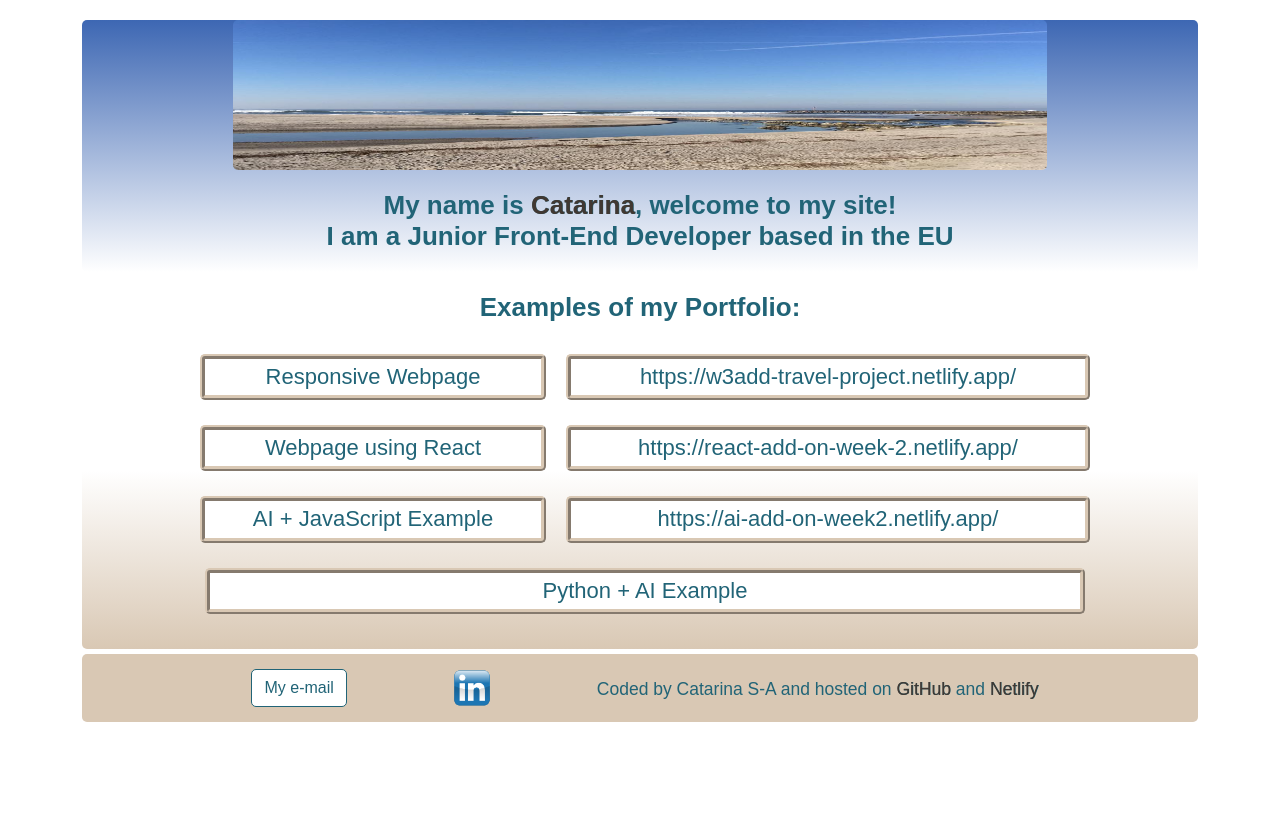
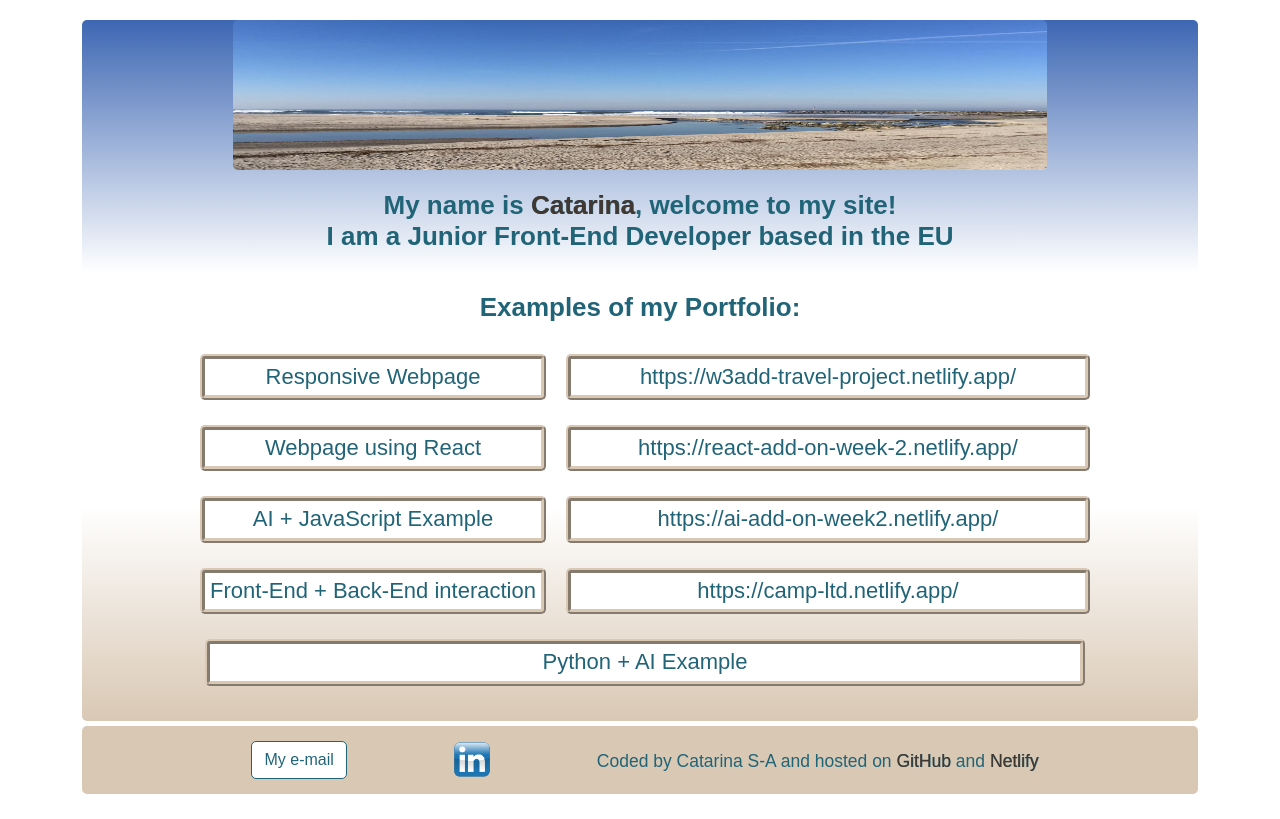
Before and after one commit to casakc/catarina-sa, a React (Create React App) app: page / in a window 1280 px wide. Built offline with nearby package versions, Linux system fonts and the light colour scheme.

Commit message:
AppMain.js updated - fullstack project

```diff
--- a/src/AppMain.js
+++ b/src/AppMain.js
@@ -4,10 +4,13 @@ import './AppMain.css';
 export default function AppMain (props) {
     return (
 <div className="container AppMain">
+
   <div className="Intro">
     <h2>Examples of my Portfolio:</h2>
   </div>
+
   <div className="container">
+
     <div className="row">
     <div className="col-1"></div>
       <div className="col-4"><h3><a href="https://github.com/casakc/travel-project" target="_blank"
@@ -15,6 +18,7 @@ export default function AppMain (props) {
       <div className="col-6"><h3><a href="https://w3add-travel-project.netlify.app/" target="_blank" rel="noopener noreferrer">https://w3add-travel-project.netlify.app/</a></h3></div>
       <div className="col-1"></div>
       </div>
+
       <div className="row">
         <div className="col-1"></div>
       <div className="col-4"><h3><a href="https://github.com/casakc/react-add-on-week-1" target="_blank"
@@ -25,7 +29,8 @@ export default function AppMain (props) {
           https://react-add-on-week-2.netlify.app/</a></h3></div>
           <div className="col-1"></div>
       </div>
-         <div className="row">
+
+      <div className="row">
       <div className="col-1"></div>
       <div className="col-4"><h3><a href="https://github.com/casakc/ai-add-on-week2" target="_blank"
           rel="noopener noreferrer" title="Please click to view the code of my example of a webpage with AI and JavaScript">AI + JavaScript Example</a></h3></div>
@@ -34,6 +39,17 @@ export default function AppMain (props) {
           https://ai-add-on-week2.netlify.app/</a></h3></div>
           <div className="col-1"></div>
       </div>
+
+ <div className="row">
+      <div className="col-1"></div>
+      <div className="col-4"><h3><a href="https://github.com/casakc/camp_react" target="_blank"
+          rel="noopener noreferrer" title="Please click to view the code of my example of fullstack project (in development)">Front-End + Back-End interaction</a></h3></div>
+      <div className="col-6"><h3><a href="https://camp-ltd.netlify.app/" target="_blank"
+          rel="noopener noreferrer">
+          https://camp-ltd.netlify.app/</a></h3></div>
+          <div className="col-1"></div>
+      </div>
+
       <div className="row">
             <div className="col-1"></div>
       <div className="col-10"><h3><a href="https://colab.research.google.com/drive/1HUJNdXxd6bxo0eS50b4NY-1K8HNeyt1H#scrollTo=dBvqLmAFJyBO&line=1&uniqifier=1" target="_blank"
```
